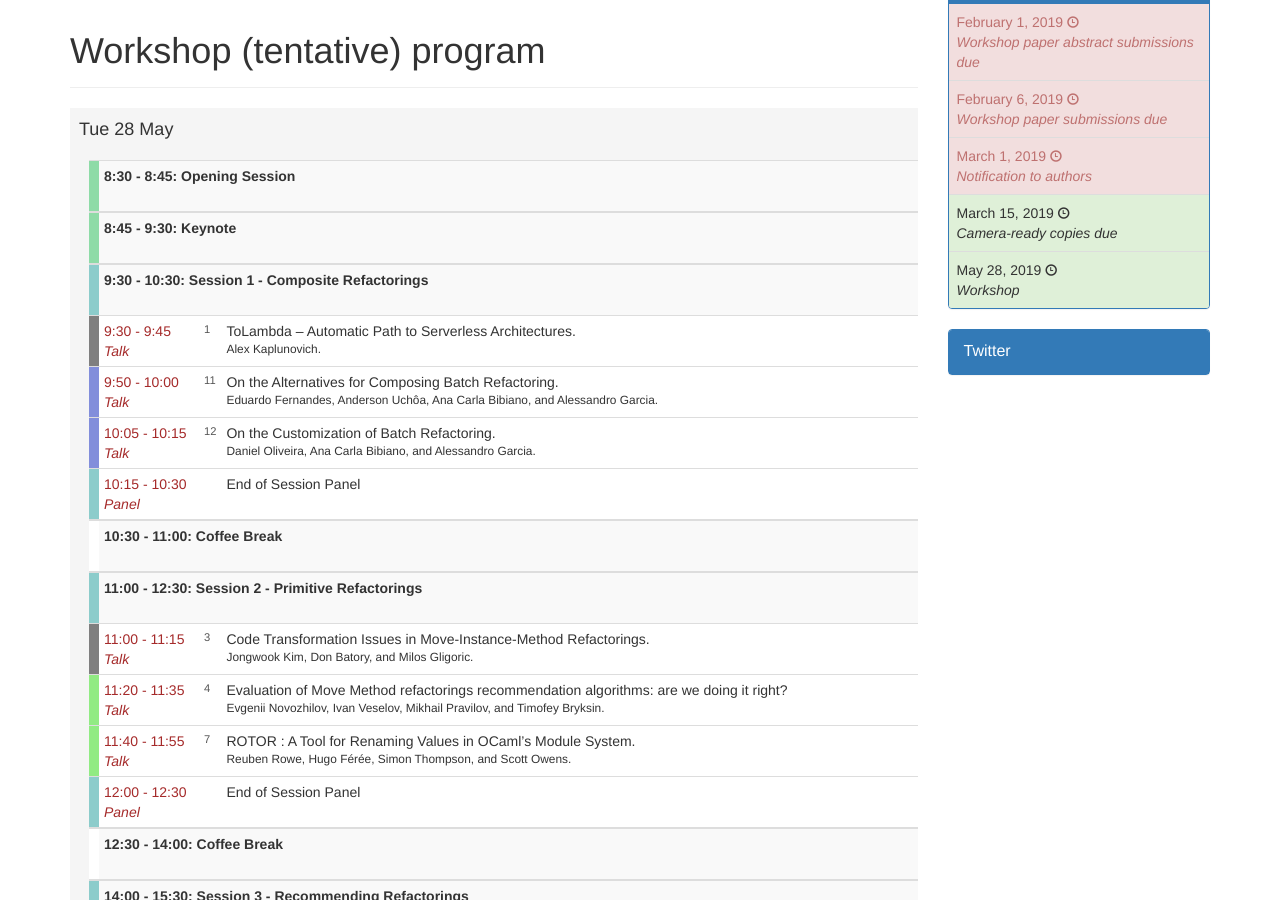
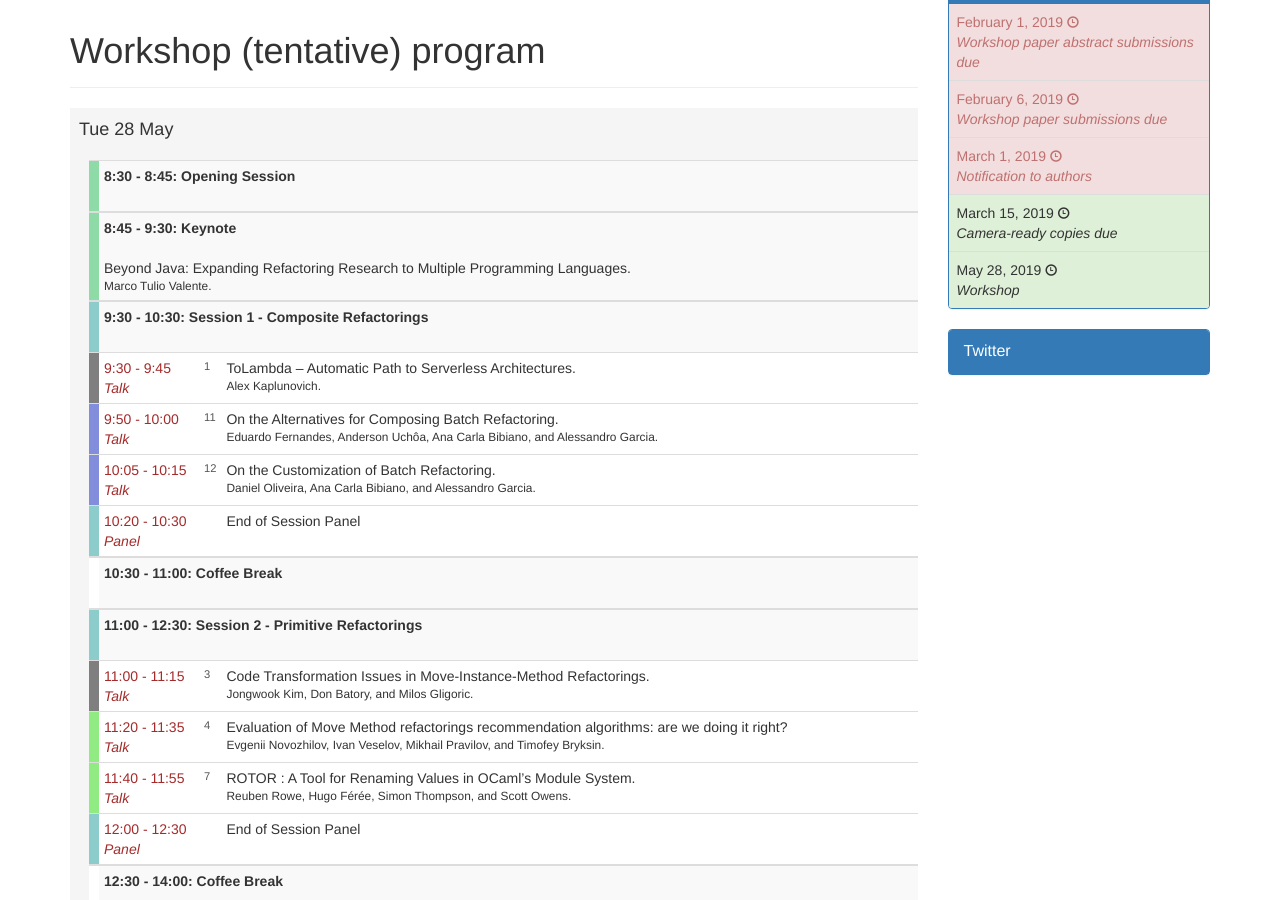
Before and after one commit to iwor/iwor2019, a Jekyll site: the page built from program.html, in a window 1280 px wide and 900 px high, scrolled down 792 px. Built offline with Jekyll 4.4.1, drawn with Linux system fonts in a browser that asks for light colours; comment, search, counter and statistics services are not loaded.

Commit message:
Update program.html
Added keynote details

```diff
--- a/program.html
+++ b/program.html
@@ -34,6 +34,9 @@ order: 2
                     <td class="track-color c6"></td>
                     <td colspan="42" class="session-details">
                         <div class="session-info-in-table">8:45 - 9:30: Keynote</div>
+                        <div class="webdsl-placeholder">
+                            Beyond Java: Expanding Refactoring Research to Multiple Programming Languages.</div>
+                        <div class="performers">Marco Tulio Valente.</div>
                     </td>
                 </tr>
                 <tr class="firefox-fix">
@@ -80,7 +83,7 @@ order: 2
                 </tr>
                 <tr class="hidable facet-selected-track">
                     <td class="track-color c5"></td>
-                    <td class="daycolor-4">10:15 - 10:30<br><em>Panel</em></td>
+                    <td class="daycolor-4">10:20 - 10:30<br><em>Panel</em></td>
                     <td></td>
                     <td>
                         <div class="webdsl-placeholder">
```
